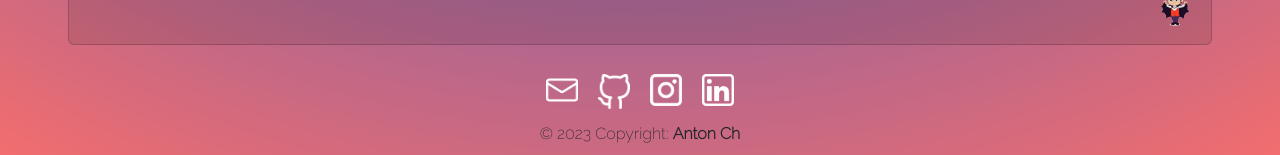
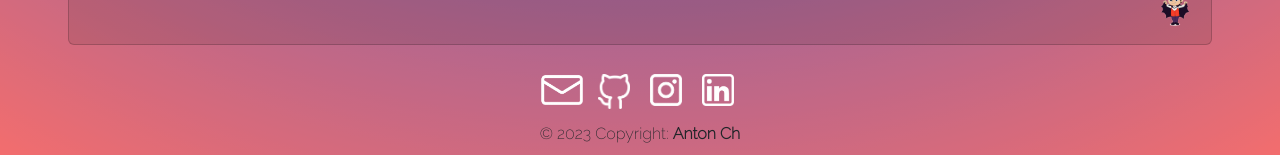
Before and after one commit to anton3ch/portfolio-react, a React (Create React App) app: page / in a window 1280 px wide. In both pictures the pointer is over the picture 562 px from the left and 2265 px from the top of the page. Shown: the part 2175-2330 px from the top of the page. Built offline with nearby package versions, Linux system fonts and the light colour scheme.

Commit message:
add icon grow animation

```diff
--- a/src/index.css
+++ b/src/index.css
@@ -87,6 +87,7 @@ a {
   font-weight: 1000;
 }
 
+
 a:hover{
   text-decoration: none;
   background: -webkit-linear-gradient(rgb(255, 255, 255), rgb(255, 255, 255));
@@ -112,7 +113,13 @@ a:hover{
   position: fixed;
   top: 1vw;
   right: 1vw;
+}
 
+#icons img {
+  transition: all .2s ease-in;
+}
+#icons img:hover {
+  transform: scale(1.3);
 }
 
 .footer-icons {
@@ -131,9 +138,15 @@ a:hover{
   }
 
   .footer-icons img{
-
     margin: 5px 10px;
     width: 2em;
+  }
+
+  .footer-icons img {
+    transition: all .2s ease-in;
+  }
+  .footer-icons img:hover {
+    transform: scale(1.3);
   }
 }
 
@@ -214,6 +227,15 @@ a:hover{
   background-color: rgb(255, 255, 255);
   object-fit: scale-down;
 }
+
+.card {
+  transition: all .2s ease-in;
+}
+.card:hover {
+  transform: scale(1.02);
+}
+
+
 @media only screen and (max-width: 767px) {
   .ci{
     background-color: rgba(255, 255, 255, 0);
```
